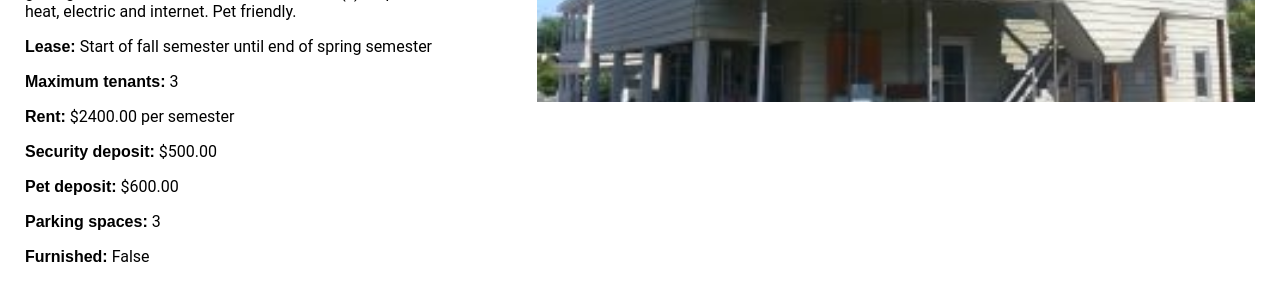
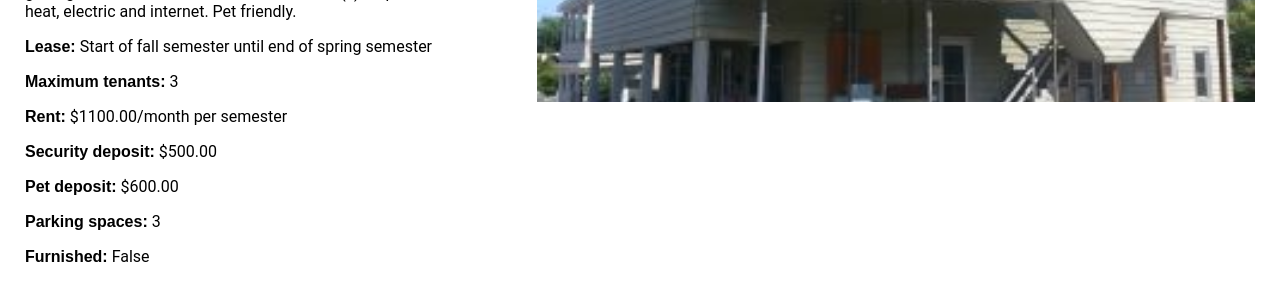
Before and after one commit to cssidy/psh, a Jekyll site: the page built from _apartments/5B.md, in a window 1280 px wide. Shown: the part 251-551 px from the top of the page. Built offline with Jekyll 4.4.1, drawn with Linux system fonts in a browser that asks for light colours.

Commit message:
Update 5B.md

```diff
--- a/_apartments/5B.md
+++ b/_apartments/5B.md
@@ -5,7 +5,7 @@ house: 5broad
 apartment: 5B
 rooms: 3 Bedroom
 max_tenants: 3
-rent: $2400.00
+rent: $1100.00/month
 security_deposit: $500.00
 security_deposit_pets: $600.00
 parking_spaces: 3
```
